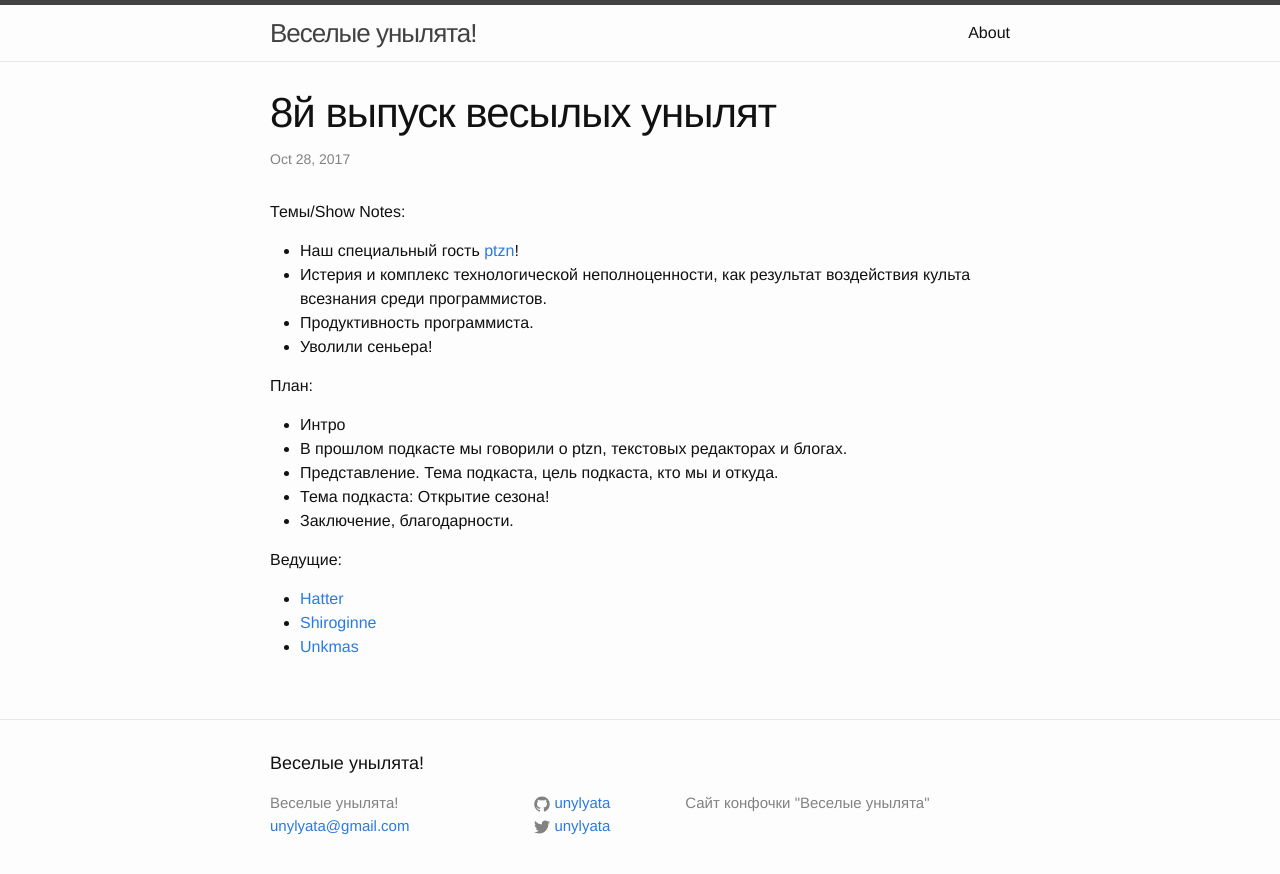
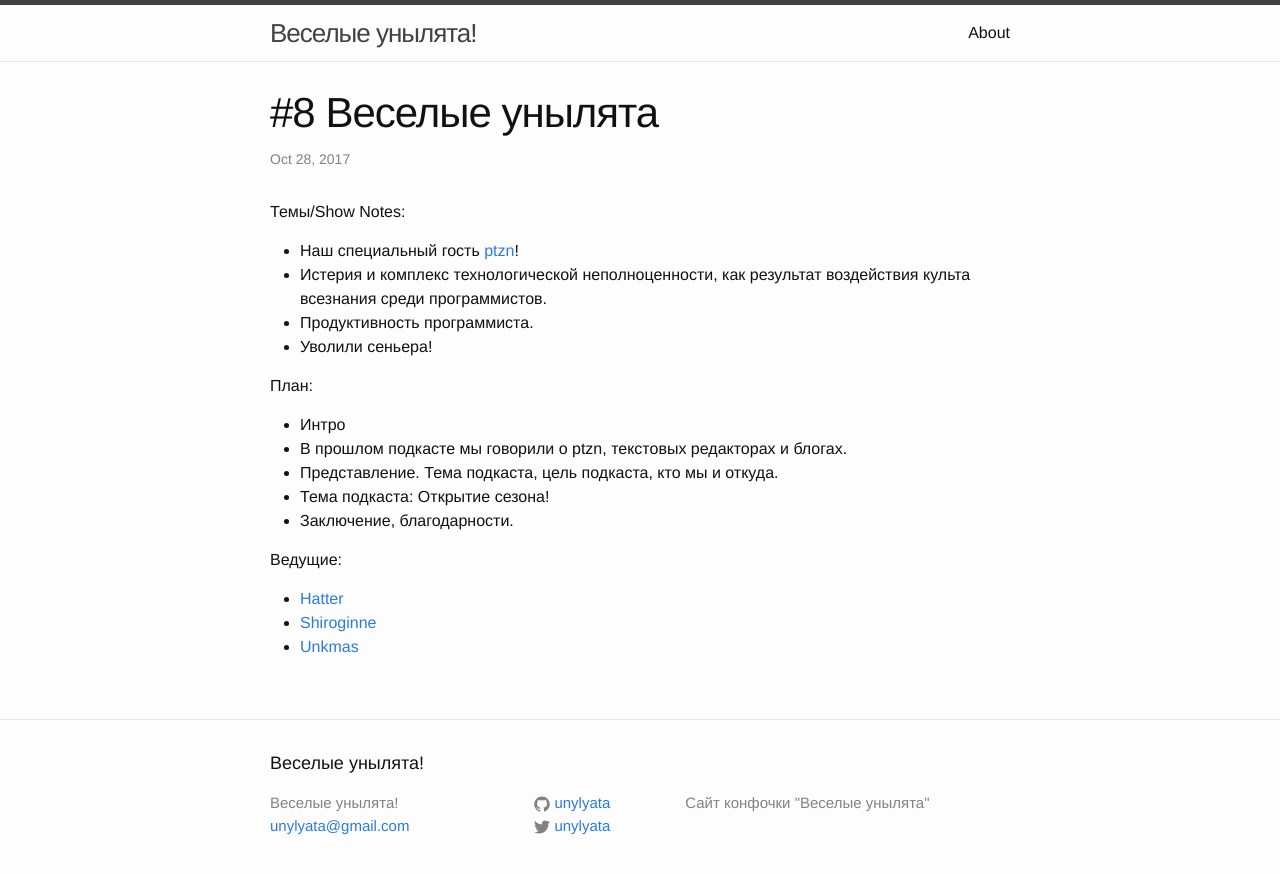
Before and after one commit to unylyata/unylyata.github.io, a Jekyll site: the page built from _posts/2017-28-10-podcast-08.markdown, in a window 1280 px wide. Shown: the top 874 px of the page. Built offline with Jekyll 4.4.1, drawn with Linux system fonts in a browser that asks for light colours; comment, search, counter and statistics services are not loaded.

Commit message:
Update 2017-28-10-podcast-08.markdown

```diff
--- a/_posts/2017-28-10-podcast-08.markdown
+++ b/_posts/2017-28-10-podcast-08.markdown
@@ -1,6 +1,6 @@
 ---
 layout: post
-title:  "8й выпуск весылых унылят"
+title:  "#8 Веселые унылята"
 date:   2017-10-28 00:00:01
 categories: podcast
 comments: true
```
